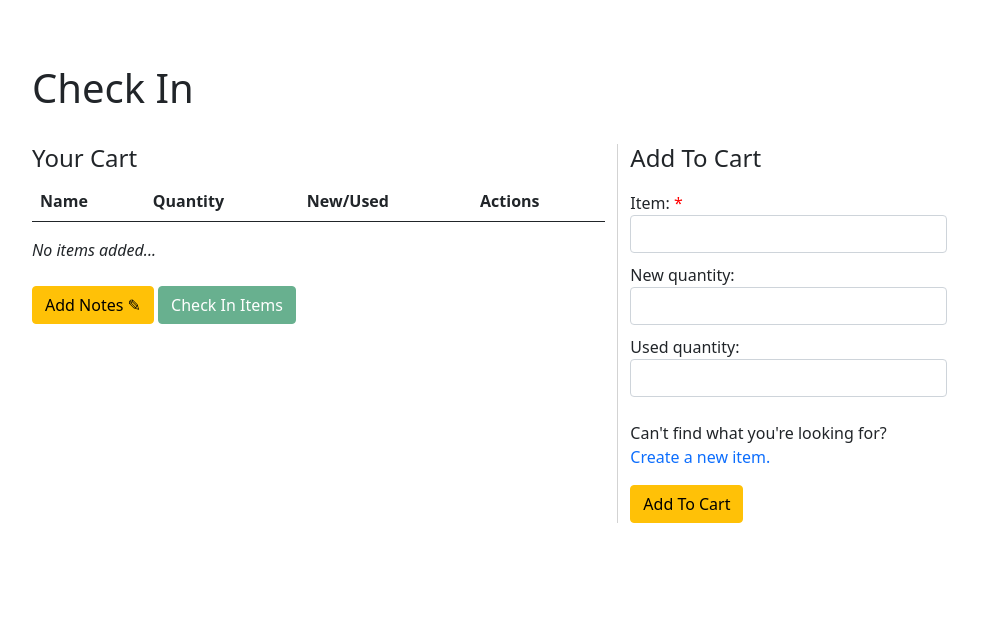
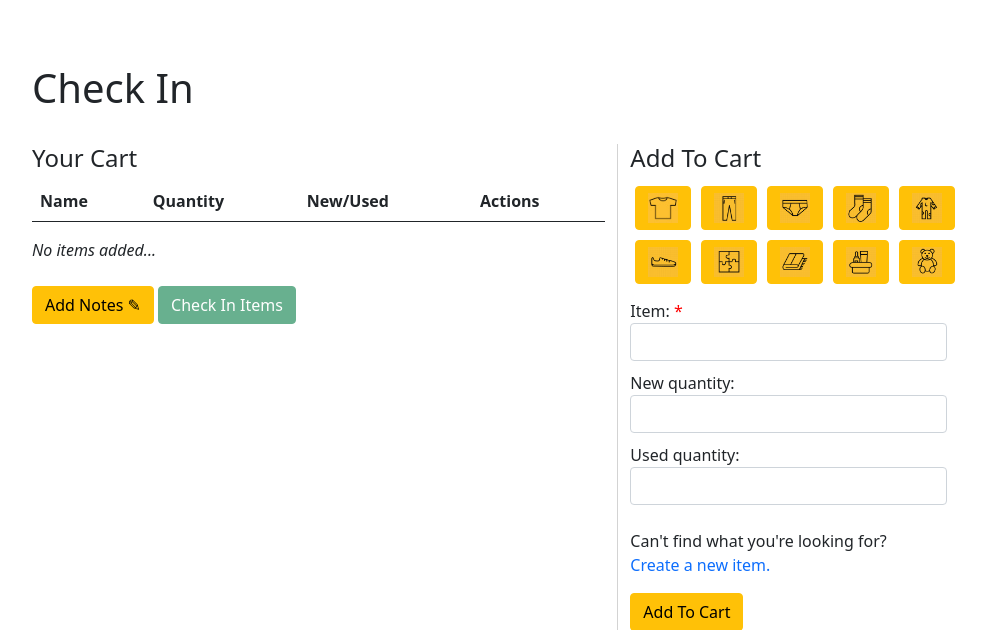
Before and after one commit to mkornyev/FLP-Inventory, a Django app: page /checkin/ in a window 1280 px wide. Shown: the part 59-689 px from the top of the page, without its empty margins (108-1094 px from the left). Run offline with Django 3.2, Linux system fonts and the light colour scheme; the visitor is signed in with stand-in values (Sample User, id 1); lists and menus that the app fills with data are empty; some libraries are stand-ins or nearby versions.

Commit message:
added rec_item buttons to checkin page

```diff
--- a/inventory/templates/inventory/checkin.html
+++ b/inventory/templates/inventory/checkin.html
@@ -23,6 +23,14 @@
       width: 50px;
       height: 40px;
       padding: 1px
+    }
+
+    table, th, td {
+      padding: 5px;
+    }
+
+    table {
+      border-spacing: 15px;
     }
 
     #additemform {
@@ -59,6 +67,11 @@
       } else {
         updateBtn.href = (updateBtn.href).replace('10', '1')
       }
+    }
+
+    function autoFill(catName) {
+      var s = document.getElementById('id_item');
+      s.value = catName;
     }
 
   </script>
@@ -156,6 +169,23 @@
 
     <div class="col-md-4" id="additemform">
       <h4>Add To Cart</h4>
+      <table>
+        <tr>
+          {% load static %}
+          <td><button id="auto-btn1" class="btn btn-warning" href="#" onClick="autoFill('shirt'); return false;"><img src="{% static 'images/shirt_icon.jpg' %}" width="30" height="30"></button></td>
+          <td><button id="auto-btn2" class="btn btn-warning" href="#" onClick="autoFill('pants'); return false;"><img src="{% static 'images/pants.png' %}" width="30" height="30"></button></td>
+          <td><button id="auto-btn3" class="btn btn-warning" href="#" onClick="autoFill('underwear'); return false;"><img src="{% static 'images/underwear.png' %}" width="30" height="30"></button></td>
+          <td><button id="auto-btn4" class="btn btn-warning" href="#" onClick="autoFill('socks'); return false;"><img src="{% static 'images/socks.png' %}" width="30" height="30"></button></td>
+          <td><button id="auto-btn5" class="btn btn-warning" href="#" onClick="autoFill('pj'); return false;"><img src="{% static 'images/pjs.png' %}" width="30" height="30"></button></td>
+        </tr>
+        <tr>
+          <td><button id="auto-btn6" class="btn btn-warning" href="#" onClick="autoFill('shoes'); return false;"><img src="{% static 'images/shoes.png' %}" width="30" height="30"></button></td>
+          <td><button id="auto-btn7" class="btn btn-warning" href="#" onClick="autoFill('toy'); return false;"><img src="{% static 'images/toys.png' %}" width="30" height="30"></button></td>
+          <td><button id="auto-btn8" class="btn btn-warning" href="#" onClick="autoFill('blanket'); return false;"><img src="{% static 'images/blanket.png' %}" width="30" height="30"></button></td>
+          <td><button id="auto-btn9" class="btn btn-warning" href="#" onClick="autoFill('hygiene kit'); return false;"><img src="{% static 'images/hygiene_kit.png' %}" width="30" height="30"></button></td>
+          <td><button id="auto-btn10" class="btn btn-warning" href="#" onClick="autoFill('stuffed animal'); return false;"><img src="{% static 'images/stuffed_animal.png' %}" width="30" height="30"></button></td>
+        </tr>
+       </table>
       <form method="POST" action="{% url 'Checkin' %}">
           {% for field in formadditem %}
             <div class="fieldWrapper form-group" aria-required={% if field.field.required %}"true"{% else %}"false"{% endif %}>
@@ -192,6 +222,9 @@
     		minLength: 2
     	});
 	});
+  $("#auto-btn1, #auto-btn2, #auto-btn3, #auto-btn4, #auto-btn5, #auto-btn6, #auto-btn7, #auto-btn8, #auto-btn9, #auto-btn10").on('click', function(){
+        $("#id_item").autocomplete('search', $("#id_item").val())
+  })
 </script>
 
 {% load static %}
--- a/inventory/templates/inventory/checkout.html
+++ b/inventory/templates/inventory/checkout.html
@@ -301,7 +301,7 @@
 
       $("#auto-btn1, #auto-btn2, #auto-btn3, #auto-btn4, #auto-btn5, #auto-btn6, #auto-btn7, #auto-btn8, #auto-btn9, #auto-btn10").on('click', function(){
         $("#id_item").autocomplete('search', $("#id_item").val())
-      })
+      });
 
       $("#id_item").autocomplete({
         source: '{% url "autocomplete_item" %}',
```
